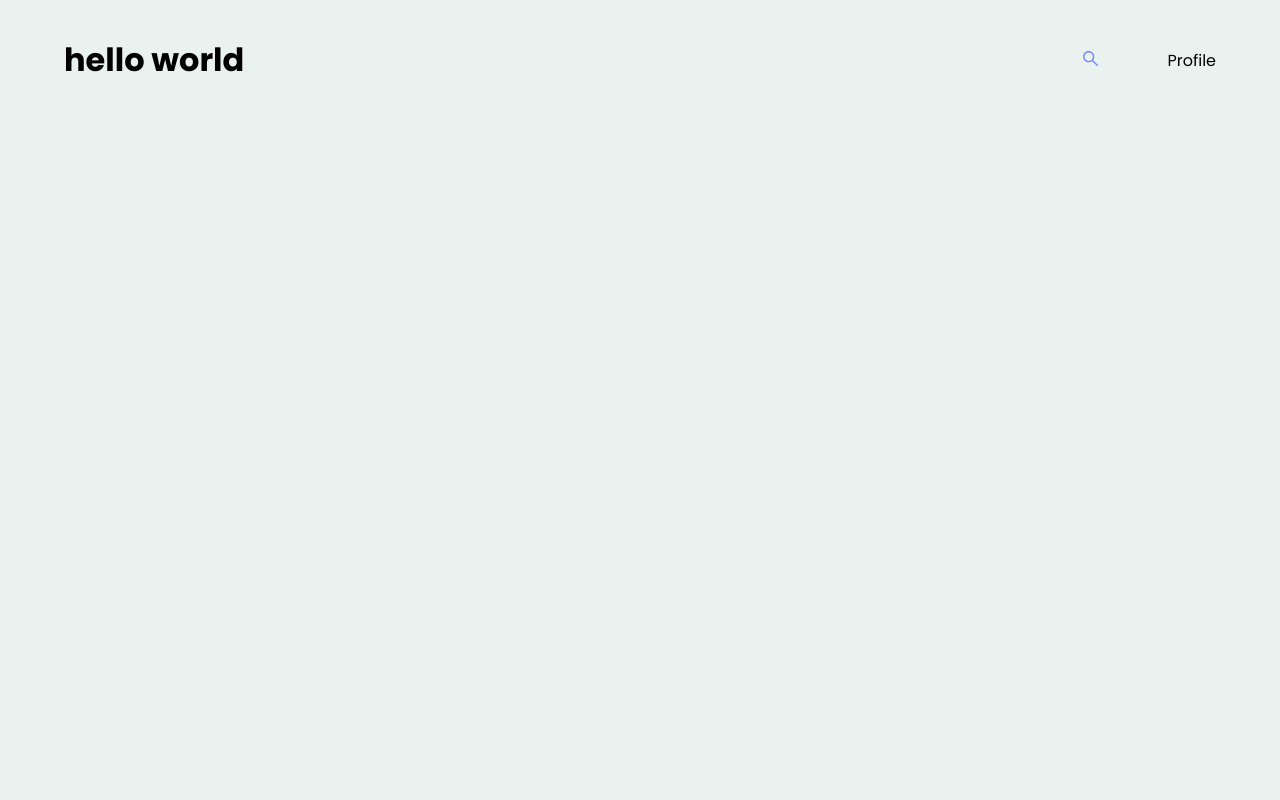
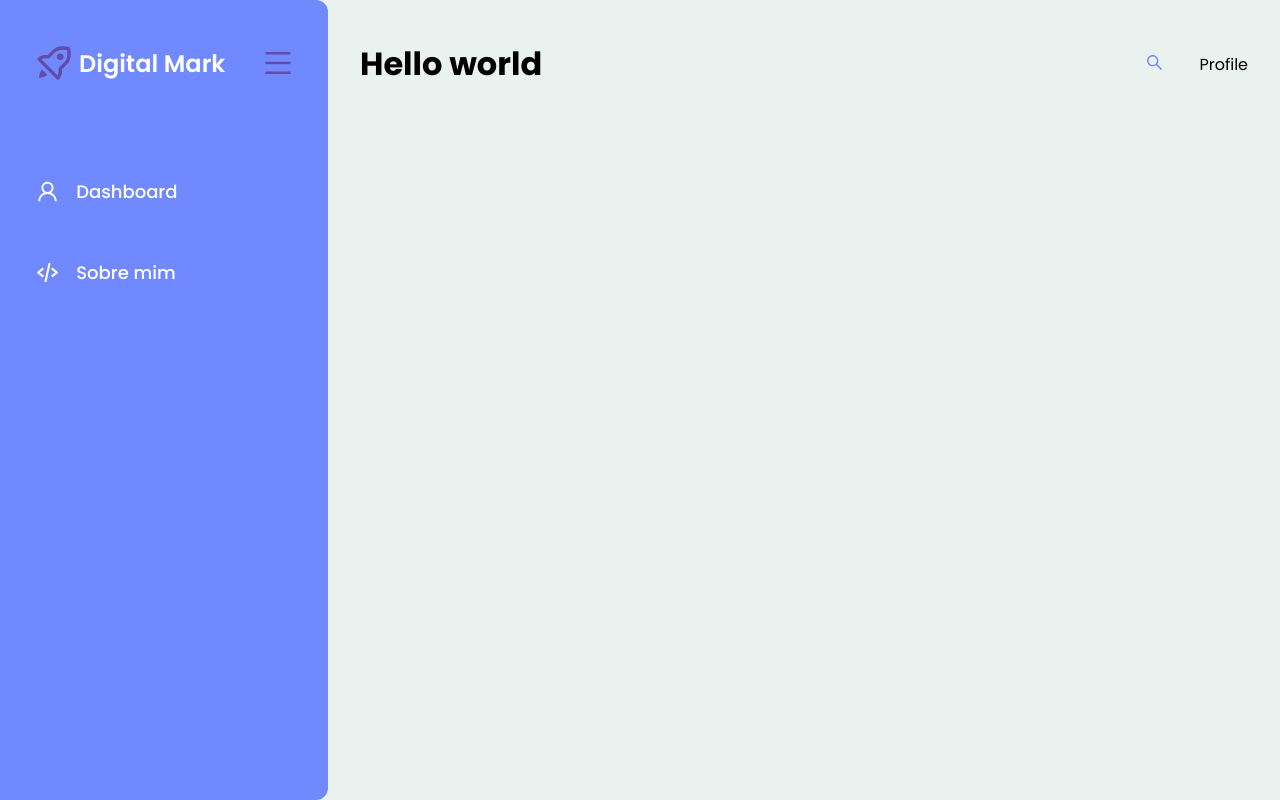
Before and after one commit to victor-silveir/digital-mark-test, a React (Create React App) app: page / in a window 1280 px wide. Built offline with nearby package versions, Linux system fonts and the light colour scheme.

Commit message:
feat: create Layout Page

```diff
--- a/src/App.tsx
+++ b/src/App.tsx
@@ -1,5 +1,5 @@
 import { ThemeProvider } from 'styled-components';
-import Header from './components/Header';
+import Layout from './pages/Layout';
 import GlobalStyles from './styles/global';
 import theme from './styles/theme';
 
@@ -7,7 +7,7 @@ function App() {
 	return (
 		<ThemeProvider theme={theme}>
 			<GlobalStyles />
-			<Header pageTitle="hello world" />
+			<Layout />
 		</ThemeProvider>
 	);
 }
--- a/src/components/Header/styles.ts
+++ b/src/components/Header/styles.ts
@@ -4,7 +4,7 @@ export const NavHeader = styled.header`
 	position: relative;
 	width: 100%;
 	min-height: 7.5rem;
-	padding: 0 4rem;
+	padding: 0 2rem;
 	display: flex;
 	align-items: center;
 	justify-content: flex-start;
@@ -12,6 +12,7 @@ export const NavHeader = styled.header`
 
 export const HeaderInformationsContainer = styled.div`
 	display: flex;
+	margin-right: 2rem;
 	flex: 1;
 	justify-content: space-between;
 `;
@@ -20,7 +21,6 @@ export const ProfileContainer = styled.nav`
 	display: flex;
 	justify-content: flex-end;
 	align-items: center;
-	margin-left: 4rem;
 	> * {
 		margin: 1rem 1rem 1rem 2.5rem;
 	}
@@ -29,6 +29,8 @@ export const ProfileContainer = styled.nav`
 export const Profile = styled.nav`
 	display: flex;
 	align-items: center;
+	justify-content: center;
+
 	> * {
 		margin: 1rem 1rem 1rem 2.5rem;
 	}
--- a/src/components/Sidebar/styles.tsx
+++ b/src/components/Sidebar/styles.tsx
@@ -13,6 +13,7 @@ export const Wrapper = styled.div`
 
 export const TitleContainer = styled.div`
 	display: flex;
+	padding: 0.7rem 0;
 	align-items: center;
 	justify-content: space-around;
 `;
@@ -44,7 +45,7 @@ export const MenuItem = styled.li`
 		font-size: 1.125rem;
 		font-weight: 500;
 		color: ${theme.colors.white};
-		padding: 1.2rem 1rem;
+		padding: 1.2rem 1.2rem;
 		border-radius: 0.5rem;
 		cursor: pointer;
 		transition: all 0.5s ease-in-out;
--- /dev/null
+++ b/src/pages/Layout/index.tsx
@@ -0,0 +1,19 @@
+import { ReactNode } from 'react';
+
+import * as S from './styles';
+
+type LayoutProps = {
+	children?: ReactNode;
+};
+
+function Layout({ children }: LayoutProps): JSX.Element {
+	return (
+		<S.Grid>
+			<S.LayoutSidebar />
+			<S.LayoutHeader pageTitle="Hello world" />
+			<S.Container>{children}</S.Container>
+		</S.Grid>
+	);
+}
+
+export default Layout;
--- /dev/null
+++ b/src/pages/Layout/styles.tsx
@@ -0,0 +1,31 @@
+import styled from 'styled-components';
+
+import Header from '../../components/Header';
+import Sidebar from '../../components/Sidebar';
+
+export const Grid = styled.main`
+	display: grid;
+	grid-template-columns: 20.5rem 1fr;
+	grid-template-rows: 8rem 1fr;
+	gap: 0;
+	grid-template-areas:
+		'menu header'
+		'menu container';
+	height: 100vh;
+`;
+
+export const LayoutSidebar = styled(Sidebar)`
+	grid-area: menu;
+`;
+
+export const LayoutHeader = styled(Header)`
+	grid-area: header;
+`;
+
+export const Container = styled.section`
+	padding: 2rem 7rem;
+	width: 100%;
+	max-width: 84vw;
+	position: relative;
+	grid-area: container;
+`;
```
